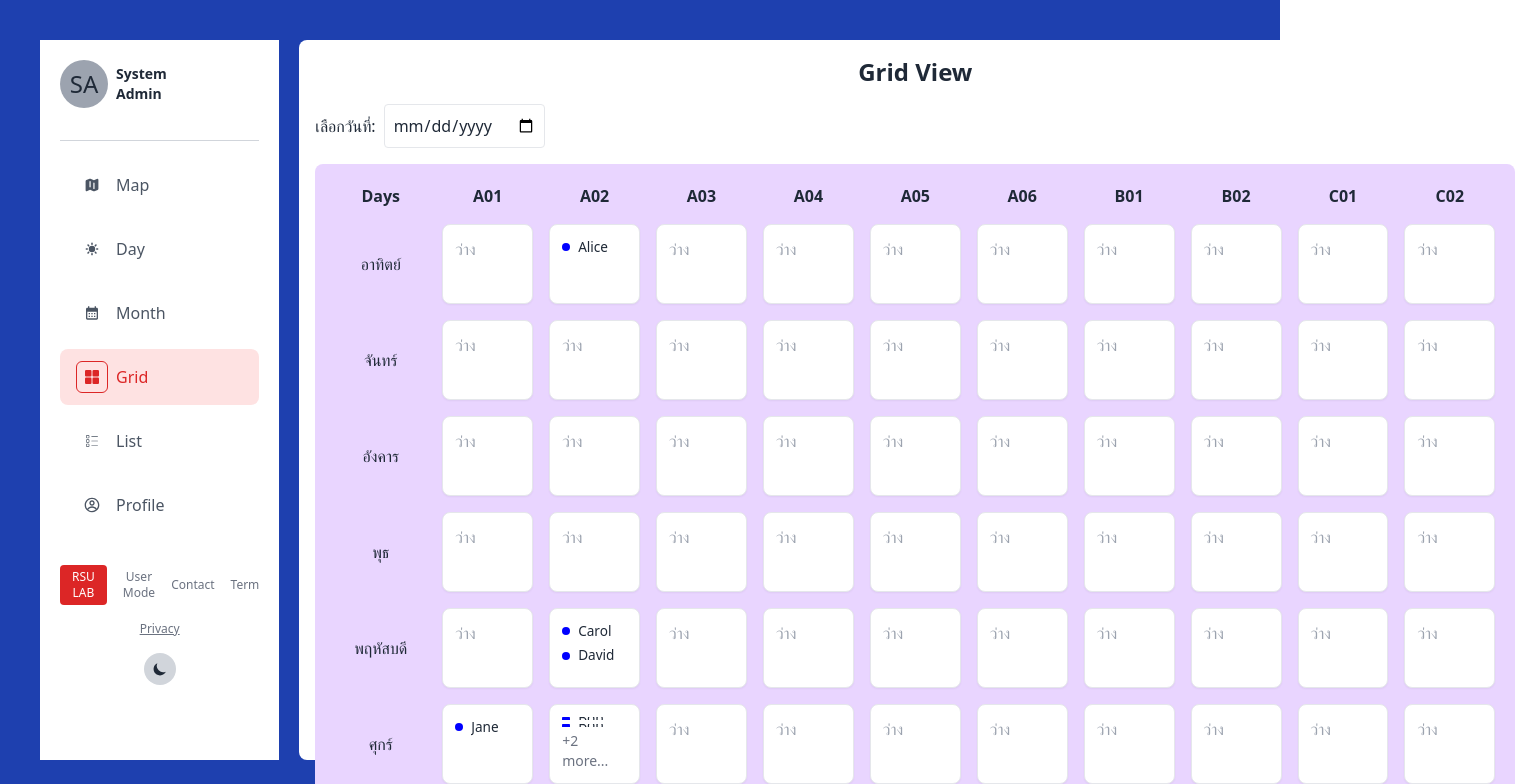
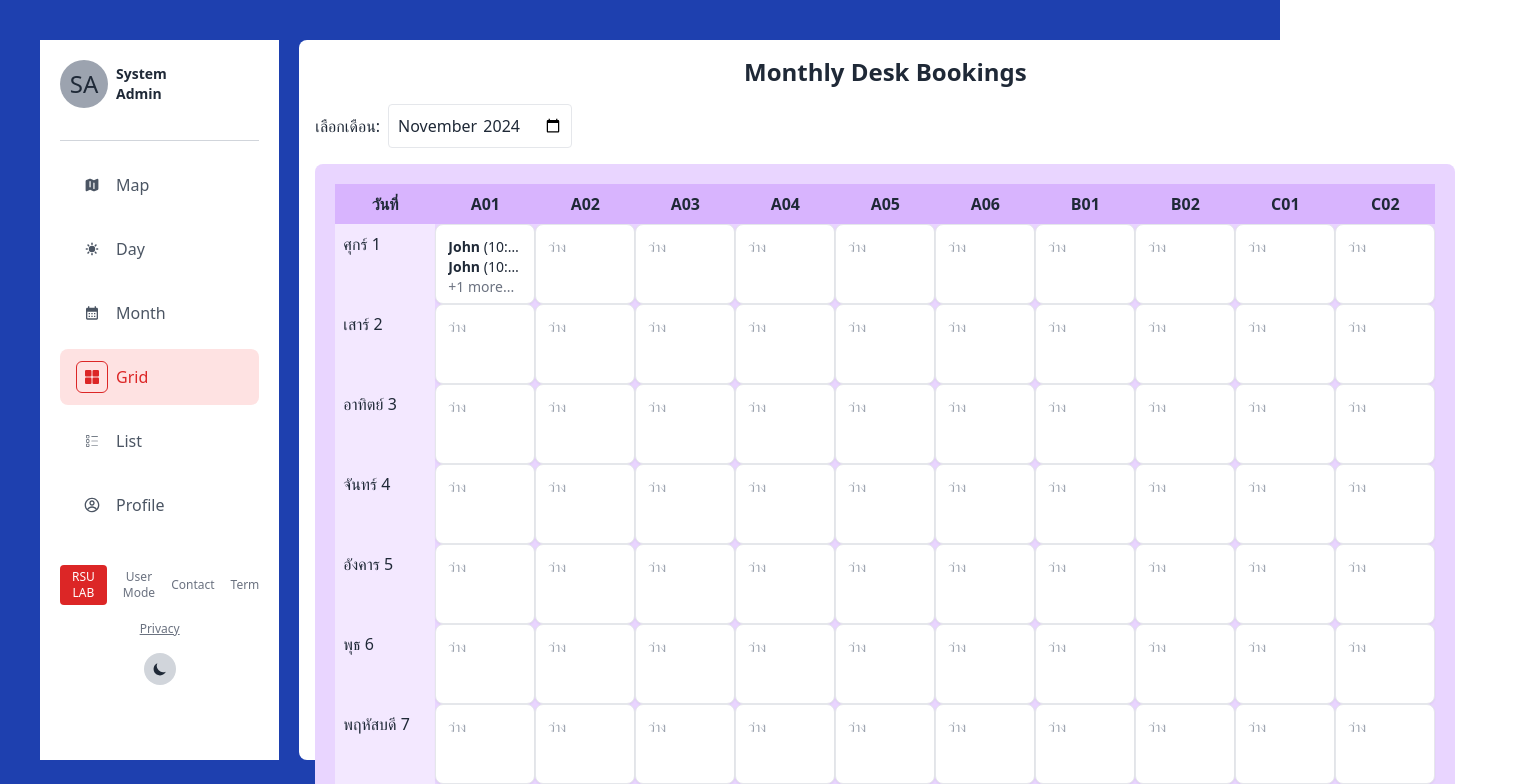
Before and after one commit to SiripongPadkhuntod/FontEnd-Booking, a React (Vite) app: page /home in a window 1280 px wide. Both pictures are taken after a click on the button "Grid". Shown: the top 784 px of the page, 1531 px wide, since content can reach past the window. Built offline with nearby package versions, Linux system fonts and the light colour scheme.

Commit message:
GridUpDate

```diff
--- a/src/Component/Grid.jsx
+++ b/src/Component/Grid.jsx
@@ -5,120 +5,123 @@ const CoGrid = () => {
 
   // ข้อมูลตัวอย่าง
   const bookings = [
-    { desk: "A01", name: "John Doe", time: "10:00 AM", note: "Team meeting", date: new Date("2024-11-16") },
-    { desk: "A01", name: "John Doe", time: "11:00 AM", note: "Team meeting", date: new Date("2024-11-16") },
-    { desk: "A01", name: "John Doe", time: "12:00 AM", note: "Team meeting", date: new Date("2024-11-16") },
-    { desk: "A01", name: "John Doe", time: "13:00 AM", note: "Team meeting", date: new Date("2024-11-16") },
-    { desk: "A01", name: "John Doe", time: "14:00 AM", note: "Team meeting", date: new Date("2024-11-16") },
-    { desk: "A01", name: "Jane Smith", time: "1:00 PM", note: "Project review", date: new Date("2024-11-15") },
-    { desk: "A02", name: "Alice Brown", time: "3:00 PM", note: "Client call", date: new Date("2024-12-15") },
-    { desk: "A02", name: "Bob Wilson", time: "2:00 PM", note: "Daily standup", date: new Date("2024-11-15") },
-    { desk: "A02", name: "Bob Wilson", time: "2:00 PM", note: "Daily standup", date: new Date("2024-11-15") },
-    { desk: "A02", name: "Bob Wilson", time: "2:00 PM", note: "Daily standup", date: new Date("2024-11-15") },
-    { desk: "A02", name: "Bob Wilson", time: "2:00 PM", note: "Daily standup", date: new Date("2024-11-15") },
-    { desk: "A02", name: "Carol White", time: "4:00 PM", note: "Planning", date: new Date("2024-11-14") },
-    { desk: "A02", name: "David Black", time: "5:00 PM", note: "Review", date: new Date("2024-11-14") },
+    { desk: "A01", name: "John Doe", time: "10:00 AM", note: "Team meeting", date: new Date("2024-11-01") },
+    { desk: "A01", name: "John Doe", time: "10:00 AM", note: "Team meeting", date: new Date("2024-11-01") },
+    { desk: "A01", name: "John Doe", time: "10:00 AM", note: "Team meeting", date: new Date("2024-11-01") },
+    { desk: "A02", name: "Jane Smith", time: "1:00 PM", note: "Project review", date: new Date("2024-11-15") },
+    { desk: "B01", name: "Alice Brown", time: "3:00 PM", note: "Client call", date: new Date("2024-11-20") },
+    { desk: "C01", name: "Bob Wilson", time: "2:00 PM", note: "Daily standup", date: new Date("2024-11-10") },
   ];
 
-  const [selectedDate, setSelectedDate] = useState("");
+  const [selectedMonth, setSelectedMonth] = useState("2024-11");
 
-  // ฟังก์ชันเพื่อแปลงวันที่เป็นรูปแบบที่ต้องการ
-  const formatDate = (date) => {
-    return date.toISOString().split('T')[0];  // แปลงเป็น 'YYYY-MM-DD'
+  // สร้างวันที่ทั้งหมดในเดือน
+  const getDaysInMonth = (year, month) => {
+    const days = [];
+    const date = new Date(year, month - 1, 1);
+
+    while (date.getMonth() === month - 1) {
+      days.push(new Date(date));
+      date.setDate(date.getDate() + 1);
+    }
+    return days;
   };
 
-  // ฟังก์ชันแปลงวันที่เป็นวันในสัปดาห์
+  // แปลงวันที่เป็นวันในสัปดาห์
   const getDayInThai = (date) => {
     const days = ["อาทิตย์", "จันทร์", "อังคาร", "พุธ", "พฤหัสบดี", "ศุกร์", "เสาร์"];
     return days[date.getDay()];
   };
 
-  // กรองข้อมูลที่ตรงกับวันที่ที่เลือก
-  const filteredBookings = bookings.filter((booking) => {
-    return selectedDate ? formatDate(booking.date) === selectedDate : true;
-  });
+  // แปลงเดือนที่เลือกเพื่อแสดงวันที่
+  const [year, month] = selectedMonth.split("-");
+  const daysInMonth = getDaysInMonth(Number(year), Number(month));
 
-  // ฟังก์ชันแสดงรายชื่อและ +more ถ้ามีการจองเกิน 2 คน
+  // ฟังก์ชันแสดงข้อมูลในแต่ละช่อง
   const renderBookingNames = (bookings) => {
+    if (bookings.length === 0) return <div className="text-gray-400 text-sm">ว่าง</div>;
+
     if (bookings.length <= 2) {
       return bookings.map((booking, index) => (
-        <div key={index} className="flex items-center truncate" style={{ fontSize: "0.85rem" }}>
-          <span className="w-2 h-2 rounded-full mr-2 flex-shrink-0" style={{ backgroundColor: "#00f" }}></span>
-          <span className="truncate">{booking.name.split(" ")[0]}</span>
+        <div key={index} className="truncate text-sm">
+          <span className="font-bold">{booking.name.split(" ")[0]}</span>
+          <span> ({booking.time})</span>
         </div>
       ));
     } else {
       return (
         <>
           {bookings.slice(0, 2).map((booking, index) => (
-            <div key={index} className="flex items-center truncate" style={{ fontSize: "0.85rem" }}>
-              <span className="w-2 h-2 rounded-full mr-2 flex-shrink-0" style={{ backgroundColor: "#00f" }}></span>
-              <span className="truncate">{booking.name.split(" ")[0]}</span>
+            <div key={index} className="truncate text-sm">
+              <span className="font-bold">{booking.name.split(" ")[0]}</span>
+              <span> ({booking.time})</span>
             </div>
           ))}
-          <div className="text-sm text-gray-500 mt-1">
-            +{bookings.length - 2} more...
-          </div>
+          <div className="text-gray-500 text-sm">+{bookings.length - 2} more...</div>
         </>
       );
     }
   };
 
   return (
-    <div className="w-full h-ful p-4">
-      <h2 className="text-2xl font-bold mb-4 text-center">Grid View</h2>
+    <div className="w-full h-full p-4">
+      <h2 className="text-2xl font-bold mb-4 text-center">Monthly Desk Bookings</h2>
 
-      {/* Dropdown สำหรับเลือกวันที่ */}
+      {/* เลือกเดือน */}
       <div className="mb-4">
-        <label className="mr-2">เลือกวันที่:</label>
+        <label className="mr-2">เลือกเดือน:</label>
         <input
-          type="date"
-          value={selectedDate}
-          onChange={(e) => setSelectedDate(e.target.value)}
+          type="month"
+          value={selectedMonth}
+          onChange={(e) => setSelectedMonth(e.target.value)}
           className="p-2 border rounded"
         />
       </div>
 
-      {/* Grid แสดงข้อมูล */}
-      <div className="min-w-[1200px] p-5 bg-purple-200 rounded-lg">
-        <div className="grid grid-cols-11 gap-4">
-          <div className="font-semibold text-center">Days</div>
-          {desks.map((desk, deskIndex) => (
-            <div key={deskIndex} className="font-semibold text-center">
+      {/* ตาราง */}
+      <div className="p-5 bg-purple-200 rounded-lg overflow-auto" style={{ maxHeight: "700px" }}>
+        <div
+          className="grid"
+          style={{
+            gridTemplateColumns: `repeat(${desks.length + 1}, minmax(100px, 1fr))`,
+          }}
+        >
+          {/* Header แถวแรก */}
+          <div className="font-semibold text-center bg-purple-300 p-2">วันที่</div>
+          {desks.map((desk, index) => (
+            <div key={index} className="font-semibold text-center bg-purple-300 p-2">
               {desk}
             </div>
           ))}
 
-          {["อาทิตย์", "จันทร์", "อังคาร", "พุธ", "พฤหัสบดี", "ศุกร์", "เสาร์"].map((day, dayIndex) => (
-            <React.Fragment key={dayIndex}>
-              <div className="font-medium text-center place-content-center">{day}</div>
+          {/* Rows */}
+          {daysInMonth.map((date, index) => (
+            <React.Fragment key={index}>
+              {/* วันที่และวันในสัปดาห์ */}
+              <div className="font-medium text-left bg-purple-100 p-2">
+                {getDayInThai(date)} {date.getDate()}
+              </div>
               {desks.map((desk, deskIndex) => {
-                // กรองข้อมูลตามวันที่และ desk
-                const bookingsForDeskAndDate = filteredBookings.filter(
-                  (booking) => booking.desk === desk && getDayInThai(booking.date) === day
+                // กรองข้อมูลสำหรับช่องนั้น ๆ
+                const bookingsForDeskAndDate = bookings.filter(
+                  (booking) => booking.desk === desk && booking.date.toDateString() === date.toDateString()
                 );
 
                 return (
                   <div
-                    key={`${dayIndex}-${deskIndex}`}
+                    key={`${index}-${deskIndex}`}
                     className="bg-white w-full h-20 p-3 rounded-lg shadow-sm border relative group"
                   >
-                    <div className="flex flex-col space-y-1 h-full">
-                      {bookingsForDeskAndDate.length > 0 ? (
-                        renderBookingNames(bookingsForDeskAndDate)
-                      ) : (
-                        <div className="text-gray-400">ว่าง</div>
-                      )}
-                    </div>
+                    {renderBookingNames(bookingsForDeskAndDate)}
+
+                    {/* Tooltip */}
                     {bookingsForDeskAndDate.length > 0 && (
                       <div
-                        className="absolute hidden group-hover:block bg-white border shadow-lg rounded-lg p-3 z-50 w-48"
+                        className="absolute hidden group-hover:block bg-white border shadow-lg rounded-lg p-3 z-50 w-64"
                         style={{
                           top: "50%",
-                          left: "calc(100% + 5px)",
+                          left: "calc(100% + 10px)",
                           transform: "translateY(-50%)",
-                          maxHeight: "200px", // กำหนดความสูงสูงสุด
-                          overflowY: "auto", // เพิ่ม Scrollbar เมื่อเนื้อหาเกินความสูง
                         }}
                       >
                         {bookingsForDeskAndDate.map((booking, index) => (
@@ -130,9 +133,6 @@ const CoGrid = () => {
                         ))}
                       </div>
                     )}
-
-
-
                   </div>
                 );
               })}
```
